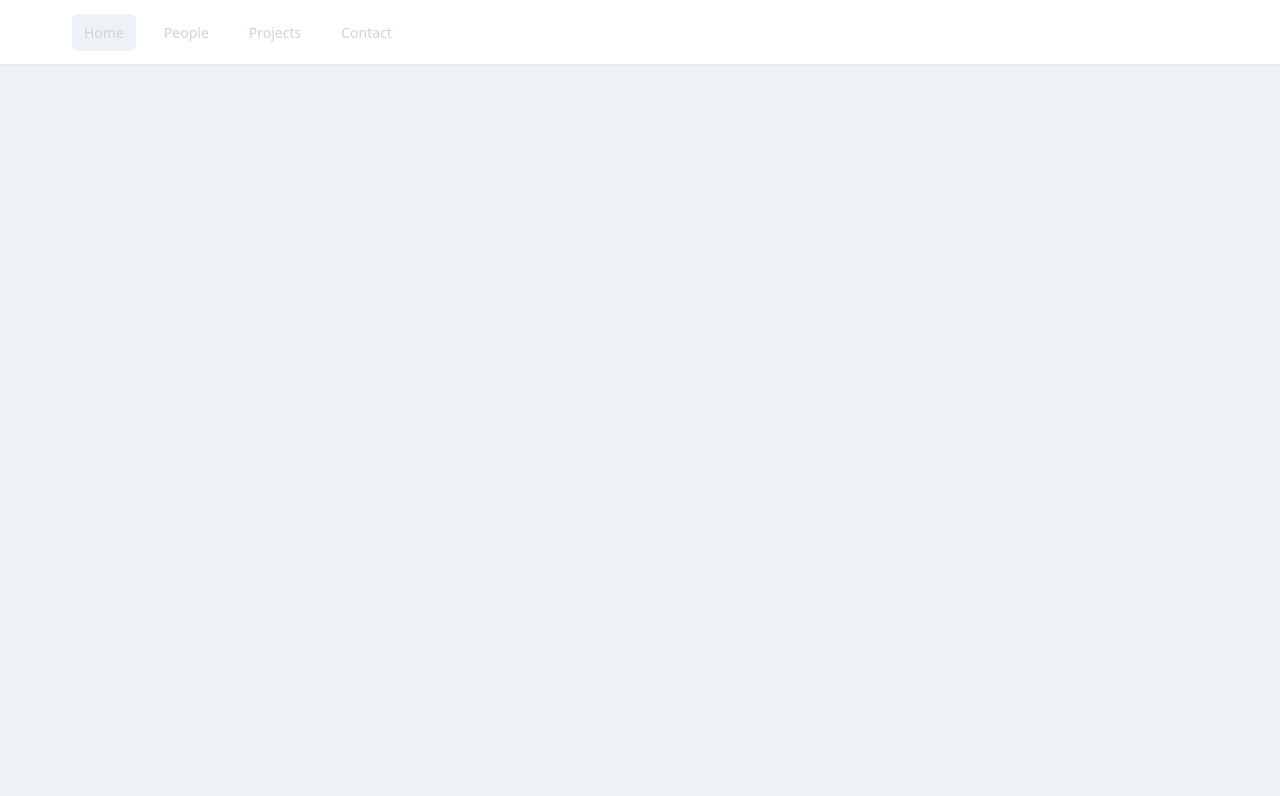
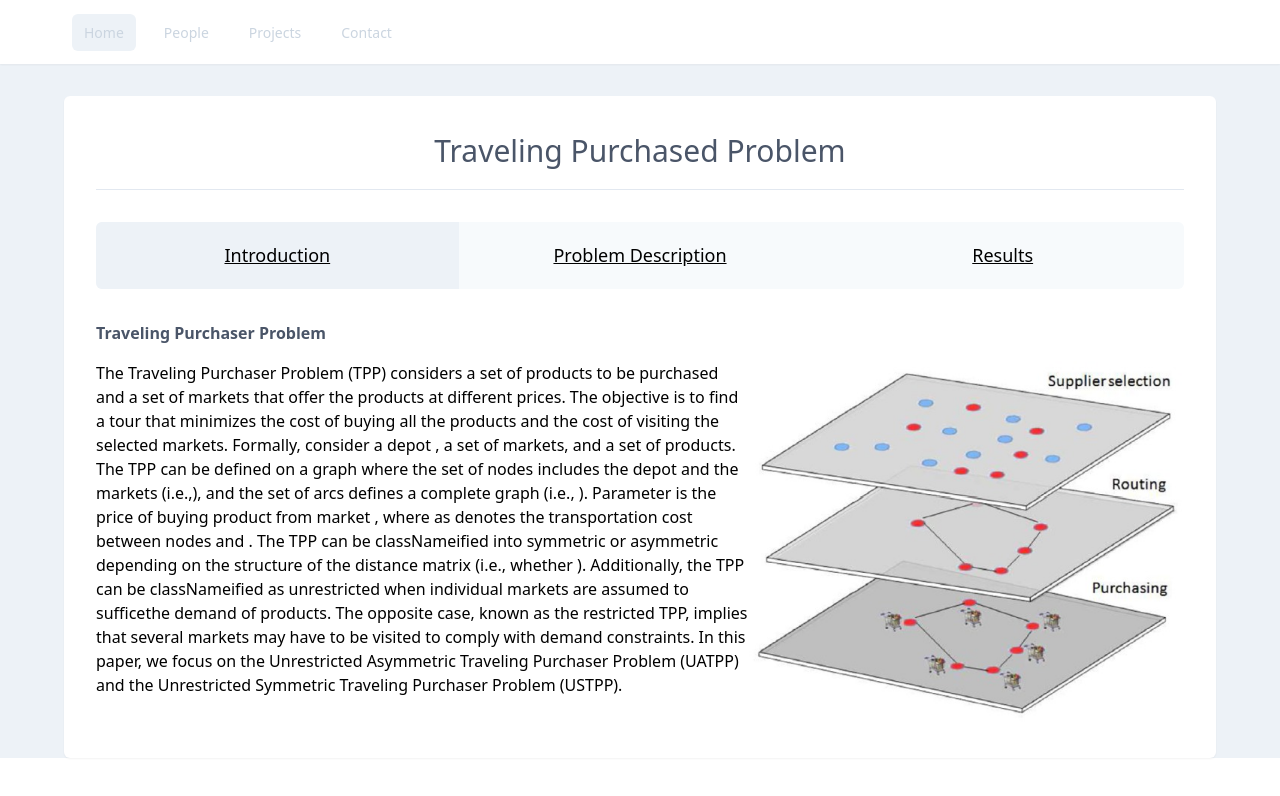
Before and after one commit to lejoss/opentech, a React (Create React App) app in the folder frontend/: page /projects/1 in a window 1280 px wide. Shown: the top 796 px of the page. Built offline with nearby package versions, Linux system fonts and the light colour scheme.

Commit message:
added project routes

```diff
--- a/frontend/src/App.js
+++ b/frontend/src/App.js
@@ -1,9 +1,22 @@
-import Header from '../src/components/Header';
+import Header from './components/Header/Header';
+import ProjectView from './components/Projects/ProjectView';
+import ProjectDetail from './components/Projects/ProjectDetail';
+import {
+  Switch,
+  Route,
+} from "react-router-dom";
 
 function App() {
   return (
-    <div className="h-screen bg-gray-200">
+    <div className="container bg-gray-200">
       <Header />
+      <Switch>
+        <Route component={() => <h1>home</h1>} exact path="/" />
+        <Route component={() => <h1>people</h1>} path="/people" />
+        <Route component={ProjectView} exact path="/projects" />
+        <Route component={ProjectDetail} exact path="/projects/:projectId" />
+        <Route component={() => <h1>contacts</h1>} exact path="/contact" />
+      </Switch>
     </div>
   );
 }
--- a/frontend/src/components/Header.js
+++ /dev/null
@@ -1,25 +0,0 @@
-function Header() {
-  return (
-    <nav className="bg-white shadow-sm">
-      <div className="max-w-7xl mx-auto px-4 sm:px-6 lg:px-8">
-        <div className="flex items-center justify-between h-16">
-          <div className="flex items-center">
-            <div className="hidden md:block">
-              <div className="ml-10 flex items-baseline space-x-4">
-                <a href="/" className="bg-gray-200 text-gray-400 px-3 py-2 rounded-md text-sm font-medium" data-link data-hover-link>Home</a>
-                <a href="/people" className="text-gray-400 hover:bg-gray-200 hover:text-gray-400 px-3 py-2 rounded-md text-sm font-medium"
-                  data-link data-hover-link>People</a>
-                <a href="/projects" className="text-gray-400 hover:bg-gray-200 hover:text-gray-400 px-3 py-2 rounded-md text-sm font-medium"
-                  data-link data-hover-link>Projects</a>
-                <a href="/contact" className="text-gray-400 hover:bg-gray-200 hover:text-gray-400 px-3 py-2 rounded-md text-sm font-medium"
-                  data-link data-hover-link>Contact</a>
-              </div>
-            </div>
-          </div>
-        </div>
-      </div>
-    </nav>
-  );
-}
-
-export default Header;
--- /dev/null
+++ b/frontend/src/components/Header/Header.js
@@ -0,0 +1,29 @@
+import {
+  Link
+} from "react-router-dom";
+
+function Header() {
+  return (
+    <nav className="bg-white shadow-sm">
+      <div className="max-w-7xl mx-auto px-4 sm:px-6 lg:px-8">
+        <div className="flex items-center justify-between h-16">
+          <div className="flex items-center">
+            <div className="hidden md:block">
+              <div className="ml-10 flex items-baseline space-x-4">
+                <Link to="/" className="bg-gray-200 text-gray-400 px-3 py-2 rounded-md text-sm font-medium">Home</Link>
+                <Link to="/people" className="text-gray-400 hover:bg-gray-200 hover:text-gray-400 px-3 py-2 rounded-md text-sm font-medium"
+                >People</Link>
+                <Link to="/projects" className="text-gray-400 hover:bg-gray-200 hover:text-gray-400 px-3 py-2 rounded-md text-sm font-medium"
+                >Projects</Link>
+                <Link to="/contact" className="text-gray-400 hover:bg-gray-200 hover:text-gray-400 px-3 py-2 rounded-md text-sm font-medium"
+                >Contact</Link>
+              </div>
+            </div>
+          </div>
+        </div>
+      </div>
+    </nav>
+  );
+}
+
+export default Header;
--- /dev/null
+++ b/frontend/src/components/Projects/ProjectCard.js
@@ -0,0 +1,16 @@
+import { Link } from 'react-router-dom';
+
+function ProjectCard() {
+	return (
+		<div className="w-1/4 p-6">
+			<div className="cursor-pointer shadow-md bg-white rounded-sm p-4">
+				<Link to="/projects/1">
+					<img className="" src="/images/tpp.jpeg" alt="tpp" />
+					<p>TPP</p>
+				</Link>
+			</div>
+		</div>
+	);
+}
+
+export default ProjectCard;
--- /dev/null
+++ b/frontend/src/components/Projects/ProjectDetail.js
@@ -0,0 +1,52 @@
+
+
+function ProjectDetail() {
+	return (
+		<main className="flex-1">
+			<section className="h-full mx-16 mt-8">
+				<article className="bg-white shadow-sm rounded-md p-8">
+					<p className="text-center text-3xl text-gray-700 mb-4">Traveling Purchased Problem</p>
+					<hr className="mb-8" />
+
+					<div className="flex flex-row mb-8 bg-gray-100 rounded-md">
+						<p className=" text-center cursor-pointer text-lg flex-1 bg-gray-200 p-5 underline rounded-l-md">Introduction</p>
+						<p className=" text-center cursor-pointer text-lg flex-1 p-5 underline hover:bg-gray-300 ">Problem Description</p>
+						<p className=" text-center cursor-pointer text-lg flex-1 p-5 underline hover:bg-gray-300 rounded-r-md">Results</p>
+					</div>
+
+
+
+					<div>
+						<p className="text-gray-700 font-bold mb-4">Traveling Purchaser Problem</p>
+						<div className="flex flex-row">
+							<div className="w-3/5">
+								<p>The Traveling Purchaser Problem (TPP) considers a set of products to be purchased and a set
+									of
+									markets that
+									offer the products at different prices. The objective is to find a tour that minimizes the cost of buying all
+									the
+									products and the cost of visiting the selected markets. Formally, consider a depot , a set of markets, and a
+									set
+									of products. The TPP can be defined on a graph where the set of nodes includes the depot and the markets
+									(i.e.,),
+									and the set of arcs defines a complete graph (i.e., ). Parameter is the price of buying product from market ,
+									where as denotes the transportation cost between nodes and . The TPP can be classNameified into symmetric or
+									asymmetric depending on the structure of the distance matrix (i.e., whether ). Additionally, the TPP can be
+									classNameified as unrestricted when individual markets are assumed to sufficethe demand of products. The opposite
+									case, known as the restricted TPP, implies that several markets may have to be visited to comply with demand
+									constraints. In this paper, we focus on the Unrestricted Asymmetric Traveling Purchaser Problem (UATPP) and the
+							Unrestricted Symmetric Traveling Purchaser Problem (USTPP).</p>
+							</div>
+
+							<div className="w-2/5">
+								<img src="/images/tpp.jpeg" alt="tpp" />
+							</div>
+						</div>
+					</div>
+				</article>
+			</section>
+		</main>
+	)
+}
+
+export default ProjectDetail;
--- /dev/null
+++ b/frontend/src/components/Projects/ProjectView.js
@@ -0,0 +1,23 @@
+import ProjectCard from './ProjectCard';
+
+function ProjectView() {
+	return (
+		<main className="w-full h-full">
+			<section id="section-projects" className="flex flex-wrap py-8 px-16">
+				<ProjectCard />
+				<ProjectCard />
+				<ProjectCard />
+				<ProjectCard />
+				<ProjectCard />
+				<ProjectCard />
+				<ProjectCard />
+				<ProjectCard />
+				<ProjectCard />
+				<ProjectCard />
+				<ProjectCard />
+			</section>
+		</main>
+	);
+}
+
+export default ProjectView;
--- a/frontend/src/index.js
+++ b/frontend/src/index.js
@@ -1,11 +1,14 @@
 import React from 'react';
 import ReactDOM from 'react-dom';
+import { BrowserRouter as Router } from 'react-router-dom';
 import App from './App';
 import './index.css';
 
 ReactDOM.render(
   <React.StrictMode>
-    <App />
+    <Router>
+      <App />
+    </Router>
   </React.StrictMode>,
   document.getElementById('root')
 );
```
Also changed, not shown: frontend/package.json (+5 -4 lines), frontend/public/images/tpp.jpeg (added), 1 other file (tests, documents, lock files or other folders).
